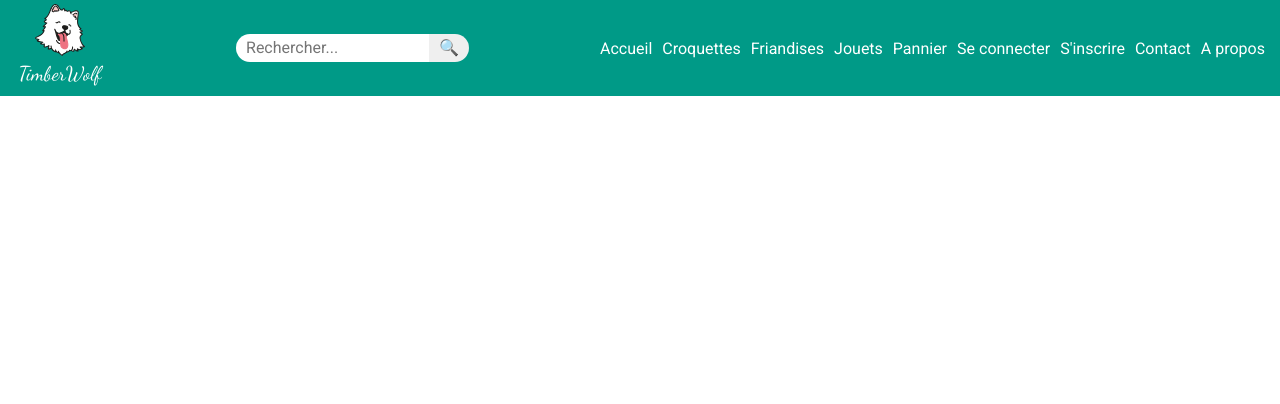
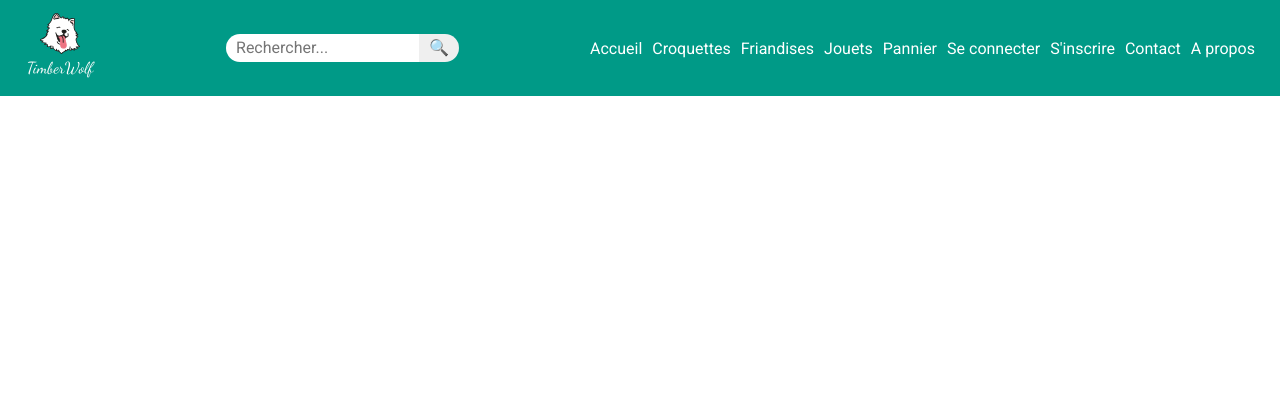
Before and after one commit to Wanderlust-29/Projet3WA, a PHP site: template templates/account/admin.html.twig in a window 1280 px wide. Shown: the top 404 px of the page. Run offline with PHP 8.4, Linux system fonts and the light colour scheme; the template is opened without the code that fills it, so the values that code supplies are empty; some libraries are stand-ins or nearby versions.

Commit message:
update header sass

```diff
--- a/assets/styles/css/style.css
+++ b/assets/styles/css/style.css
@@ -6,7 +6,7 @@ body > header {
   position: relative;
   background-color: #009a87;
   display: flex;
-  padding: 1rem 1rem;
+  padding: 1rem 2rem;
   justify-content: space-between;
   align-items: center;
   /*******************
@@ -17,23 +17,21 @@ body > header {
   *******************/
 }
 body > header a .logo {
-  width: 10rem;
+  width: 5em;
   display: flex;
   flex-direction: column;
+  justify-content: center;
   align-items: center;
 }
 body > header a .logo img {
   width: 50%;
-  height: auto;
 }
 body > header a .logo figcaption {
   font-family: "Dancing Script", cursive;
   color: #fff;
-  font-size: 2rem;
 }
 body > header .search {
   display: flex;
-  padding: 0 2rem;
 }
 body > header .search .input-searchbar {
   border-radius: 8rem 0 0 8rem;
@@ -66,9 +64,9 @@ body > header .menu-icons > ul a .cart-count {
 }
 body > header .menu-icons > ul li {
   list-style: none;
+  color: #fff;
 }
-body > header .menu-icons > ul li i {
-  color: #fff;
+body > header .menu-icons > ul li i:not(:last-child) {
   padding-right: 1.2rem;
 }
 body > header .menu {
@@ -123,7 +121,7 @@ body > header .menu .hiden {
   }
   body > header .menu ul {
     display: flex;
-    justify-content: space-between;
+    justify-content: flex-end;
     flex-wrap: wrap;
   }
   body > header .menu ul li {
@@ -211,6 +209,7 @@ body > footer .social-networks ul li {
   display: flex;
   flex-direction: column;
   align-items: center;
+  justify-content: center;
 }
 #content.home .banner h1 {
   font-family: "Dancing Script", cursive;
@@ -233,6 +232,7 @@ body > footer .social-networks ul li {
   gap: 1rem;
 }
 #content.home .top-sales .products {
+  padding: 1rem 0.5rem;
   position: relative;
   border-radius: 1rem;
   box-shadow: rgba(50, 50, 93, 0.25) 0px 2px 5px -1px, rgba(0, 0, 0, 0.3) 0px 1px 3px -1px;
--- a/assets/styles/sass/pages/_home.scss
+++ b/assets/styles/sass/pages/_home.scss
@@ -24,6 +24,7 @@
     display: flex;
     flex-direction: column;
     align-items: center;
+    justify-content: center;
 
     h1 {
       font-family: "Dancing Script", cursive;
@@ -49,7 +50,7 @@
     gap: 1rem;
 
     .products {
-      // padding: 1rem 0.5rem;
+      padding: 1rem 0.5rem;
       position: relative;
       border-radius: 1rem;
       box-shadow: rgba(50, 50, 93, 0.25) 0px 2px 5px -1px, rgba(0, 0, 0, 0.3) 0px 1px 3px -1px;
--- a/assets/styles/sass/partials/_header.scss
+++ b/assets/styles/sass/partials/_header.scss
@@ -2,30 +2,28 @@ body > header {
   position: relative;
   background-color: $green;
   display: flex;
-  padding: 1rem 1rem;
+  padding: 1rem 2rem;
   justify-content: space-between;
   align-items: center;
   a {
     .logo {
-      width: 10rem;
+      width: 5em;
       display: flex;
       flex-direction: column;
+      justify-content: center;
       align-items: center;
       img {
         width: 50%;
-        height: auto;
       }
       figcaption {
         font-family: "Dancing Script", cursive;
         color: $white;
-        font-size: 2rem;
       }
     }
   }
 
   .search {
     display: flex;
-    padding: 0 2rem;
     .input-searchbar {
       border-radius:8rem 0 0 8rem;
       padding-left: 1rem;
@@ -63,8 +61,8 @@ body > header {
     }
     li {
       list-style: none;
-      i {
-        color: $white;
+      color: $white;
+      i:not(:last-child) {
         padding-right: 1.2rem;
       }
     }
@@ -126,7 +124,7 @@ body > header {
       position: static;
       ul{
         display: flex;
-        justify-content: space-between;
+        justify-content: flex-end;
         flex-wrap: wrap;
         li{
           padding: 0 0.5rem;
```
Also changed, not shown: 1 other file.
